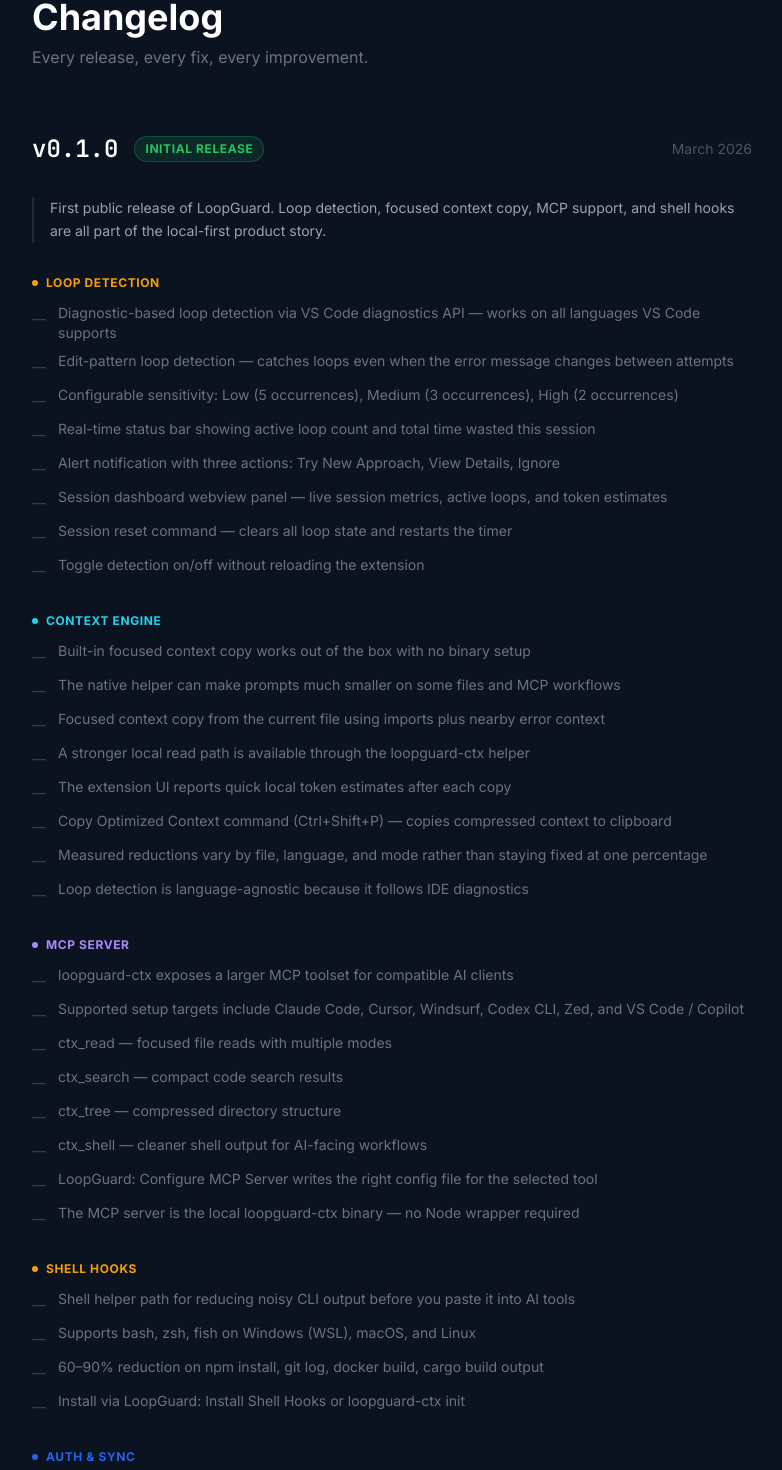
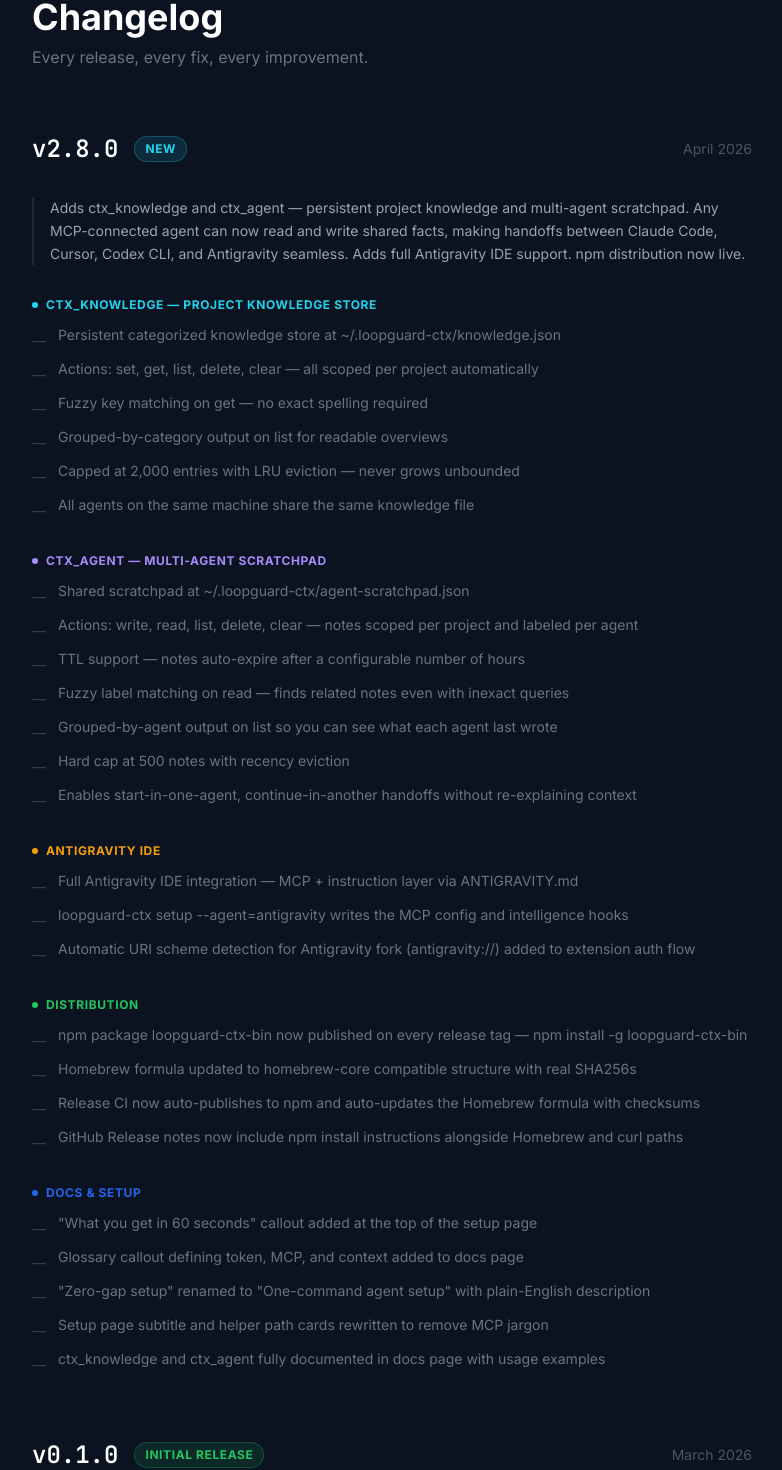
Before and after one commit to rodthenewcomer/loopguard, a Next.js app in the folder apps/web/: page /changelog in a window 1280 px wide. Shown: the part 140-1610 px from the top of the page, without its empty margins (248-1030 px from the left). Built offline with nearby package versions, Linux system fonts and the light colour scheme.

Commit message:
feat(changelog): add v2.8.0 release entry
- ctx_knowledge and ctx_agent sections with full feature lists
- Antigravity IDE integration section
- Distribution: npm, Homebrew, CI auto-publish
- Docs & Setup improvements
- Add explicit Release type to fix TypeScript inference errors

```diff
--- a/apps/web/src/app/changelog/page.tsx
+++ b/apps/web/src/app/changelog/page.tsx
@@ -7,7 +7,86 @@
   description: 'Every release, every fix, every improvement to LoopGuard.',
 };
 
-const RELEASES = [
+interface ReleaseSection {
+  label: string;
+  color: string;
+  items: string[];
+}
+
+interface Release {
+  version: string;
+  date: string;
+  tag: string;
+  tagColor: string;
+  summary: string;
+  sections: ReleaseSection[];
+}
+
+const RELEASES: Release[] = [
+  {
+    version: 'v2.8.0',
+    date: 'April 2026',
+    tag: 'New',
+    tagColor: '#22D3EE',
+    summary: 'Adds ctx_knowledge and ctx_agent — persistent project knowledge and multi-agent scratchpad. Any MCP-connected agent can now read and write shared facts, making handoffs between Claude Code, Cursor, Codex CLI, and Antigravity seamless. Adds full Antigravity IDE support. npm distribution now live.',
+    sections: [
+      {
+        label: 'ctx_knowledge — Project Knowledge Store',
+        color: '#22D3EE',
+        items: [
+          'Persistent categorized knowledge store at ~/.loopguard-ctx/knowledge.json',
+          'Actions: set, get, list, delete, clear — all scoped per project automatically',
+          'Fuzzy key matching on get — no exact spelling required',
+          'Grouped-by-category output on list for readable overviews',
+          'Capped at 2,000 entries with LRU eviction — never grows unbounded',
+          'All agents on the same machine share the same knowledge file',
+        ],
+      },
+      {
+        label: 'ctx_agent — Multi-Agent Scratchpad',
+        color: '#A78BFA',
+        items: [
+          'Shared scratchpad at ~/.loopguard-ctx/agent-scratchpad.json',
+          'Actions: write, read, list, delete, clear — notes scoped per project and labeled per agent',
+          'TTL support — notes auto-expire after a configurable number of hours',
+          'Fuzzy label matching on read — finds related notes even with inexact queries',
+          'Grouped-by-agent output on list so you can see what each agent last wrote',
+          'Hard cap at 500 notes with recency eviction',
+          'Enables start-in-one-agent, continue-in-another handoffs without re-explaining context',
+        ],
+      },
+      {
+        label: 'Antigravity IDE',
+        color: '#F59E0B',
+        items: [
+          'Full Antigravity IDE integration — MCP + instruction layer via ANTIGRAVITY.md',
+          'loopguard-ctx setup --agent=antigravity writes the MCP config and intelligence hooks',
+          'Automatic URI scheme detection for Antigravity fork (antigravity://) added to extension auth flow',
+        ],
+      },
+      {
+        label: 'Distribution',
+        color: '#22C55E',
+        items: [
+          'npm package loopguard-ctx-bin now published on every release tag — npm install -g loopguard-ctx-bin',
+          'Homebrew formula updated to homebrew-core compatible structure with real SHA256s',
+          'Release CI now auto-publishes to npm and auto-updates the Homebrew formula with checksums',
+          'GitHub Release notes now include npm install instructions alongside Homebrew and curl paths',
+        ],
+      },
+      {
+        label: 'Docs & Setup',
+        color: '#2563EB',
+        items: [
+          '"What you get in 60 seconds" callout added at the top of the setup page',
+          'Glossary callout defining token, MCP, and context added to docs page',
+          '"Zero-gap setup" renamed to "One-command agent setup" with plain-English description',
+          'Setup page subtitle and helper path cards rewritten to remove MCP jargon',
+          'ctx_knowledge and ctx_agent fully documented in docs page with usage examples',
+        ],
+      },
+    ],
+  },
   {
     version: 'v0.1.0',
     date: 'March 2026',
```
